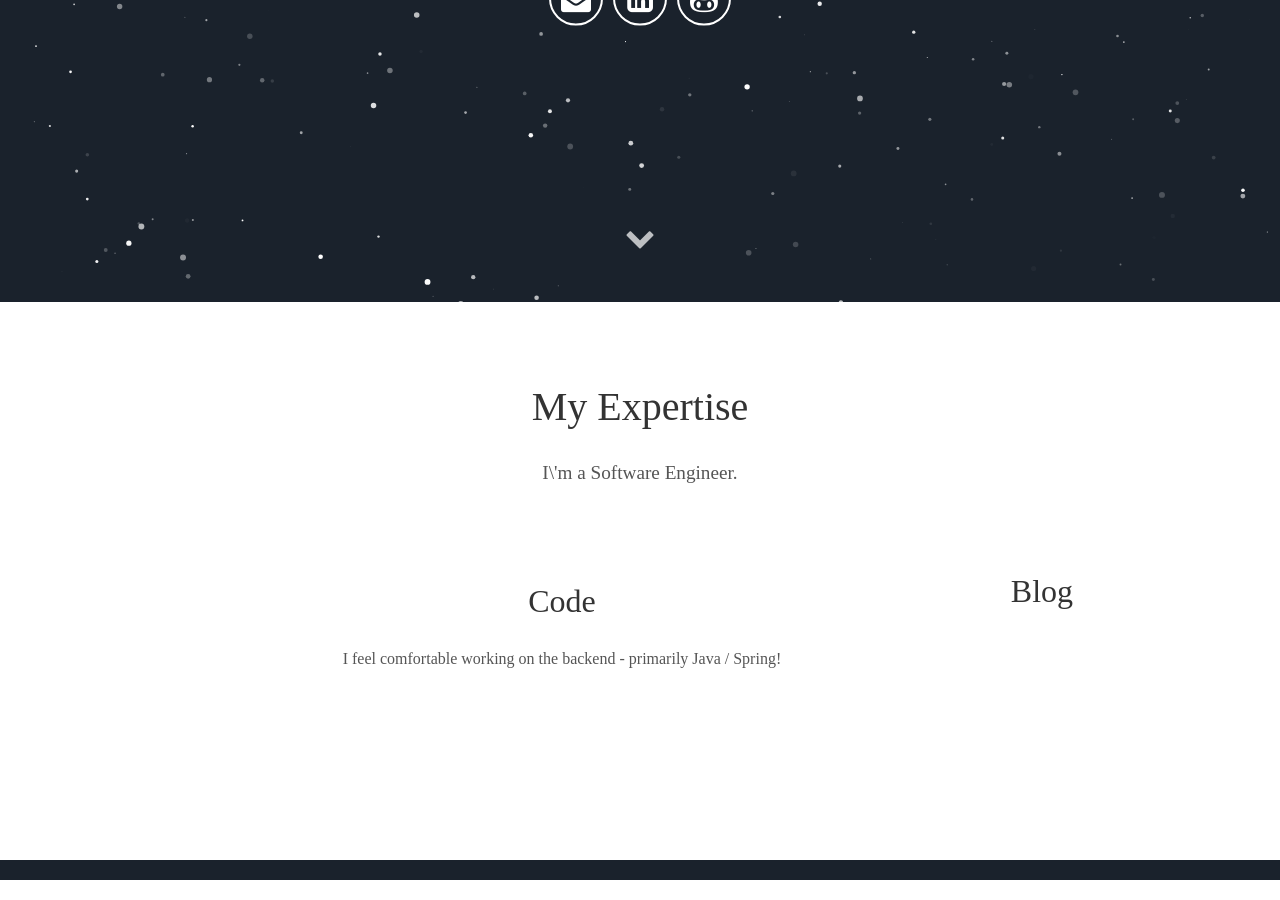
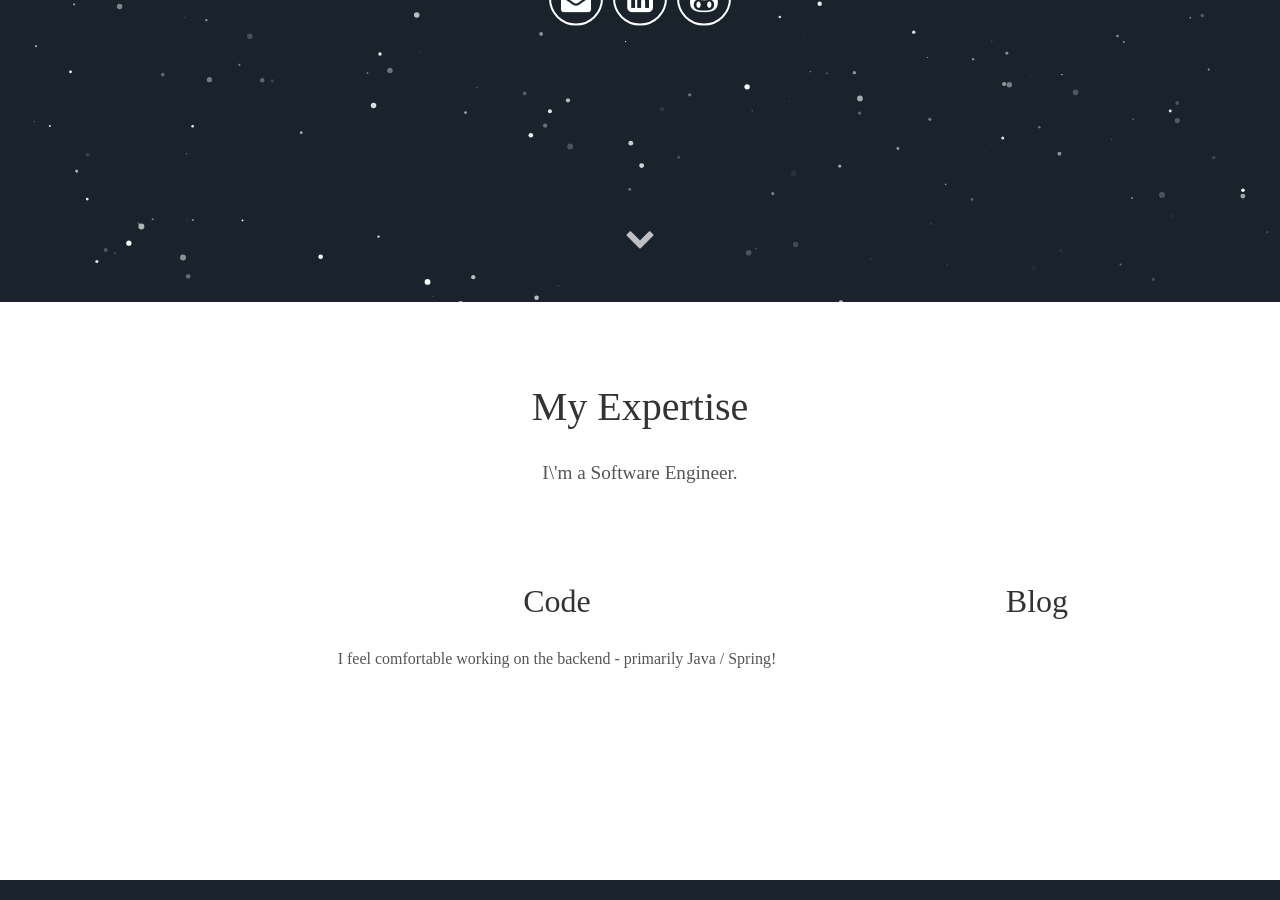
Before and after one commit to chaudharydeepak/chaudharydeepak.github.io, a Jekyll site: the page built from index.html, in a window 1280 px wide and 900 px high, scrolled down 598 px. Built offline with Jekyll 4.4.1, drawn with Linux system fonts in a browser that asks for light colours; some web fonts are replaced.

Commit message:
Update about.html

```diff
--- a/_includes/about.html
+++ b/_includes/about.html
@@ -8,9 +8,11 @@
     <p>I feel comfortable working on the backend - primarily Java / Spring!</p>
   </div>
 <div>
+<div class="user">
   <div class="tech">
     <h2>Blog</h2>
     <div class="header-links">
-         <a class="link" href="https://dev.to/chaudharydeepak/primer-on-automated-testing-with-karate-dsl-11m8" data-scroll>Karate DSL</a>
+         <a class="link" href="https://dev.to/chaudharydeepak/primer-on-automated-testing-with-karate-dsl-11m8" data-scroll>Karate DSL1</a>
      </div>
   </div>
+</div>
```
